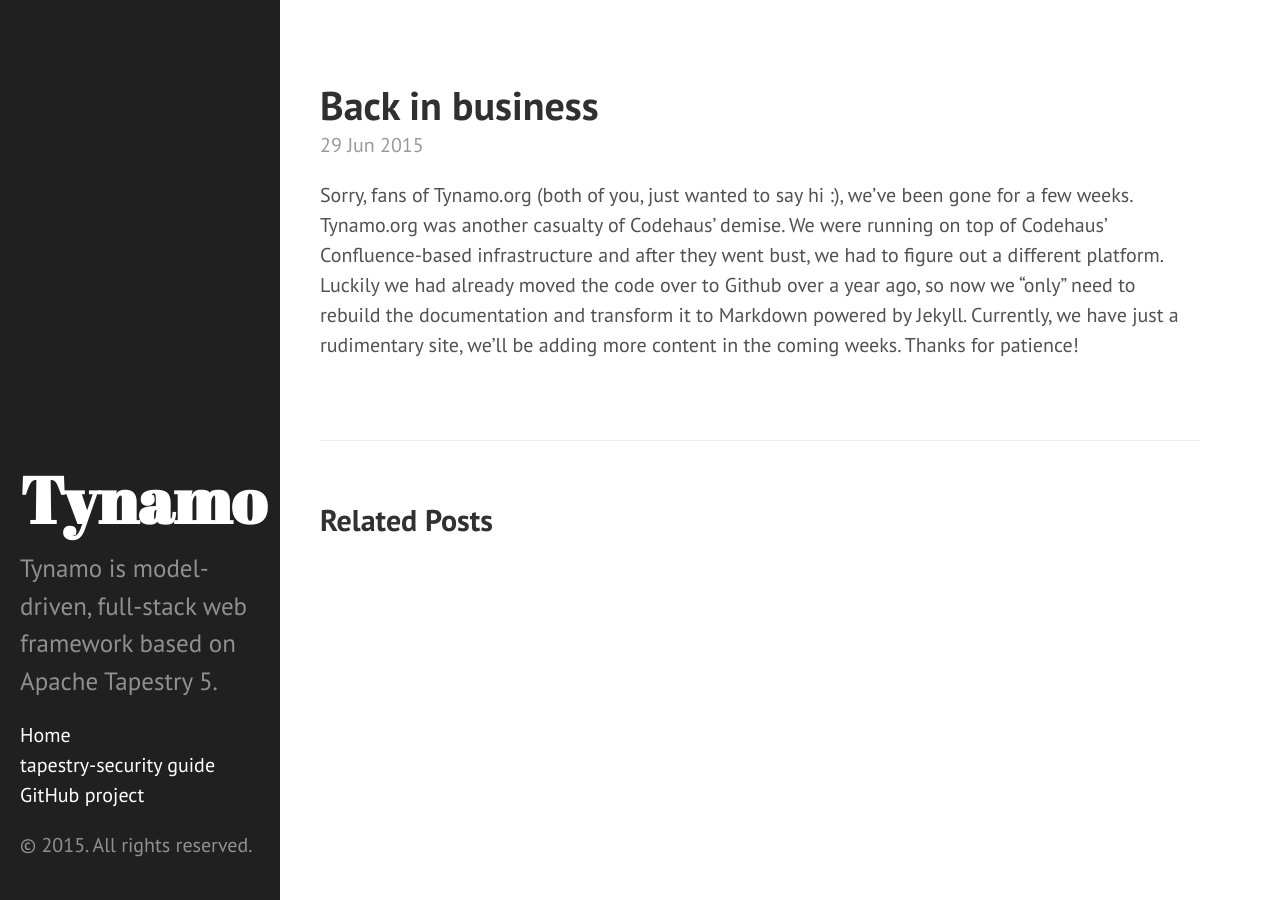
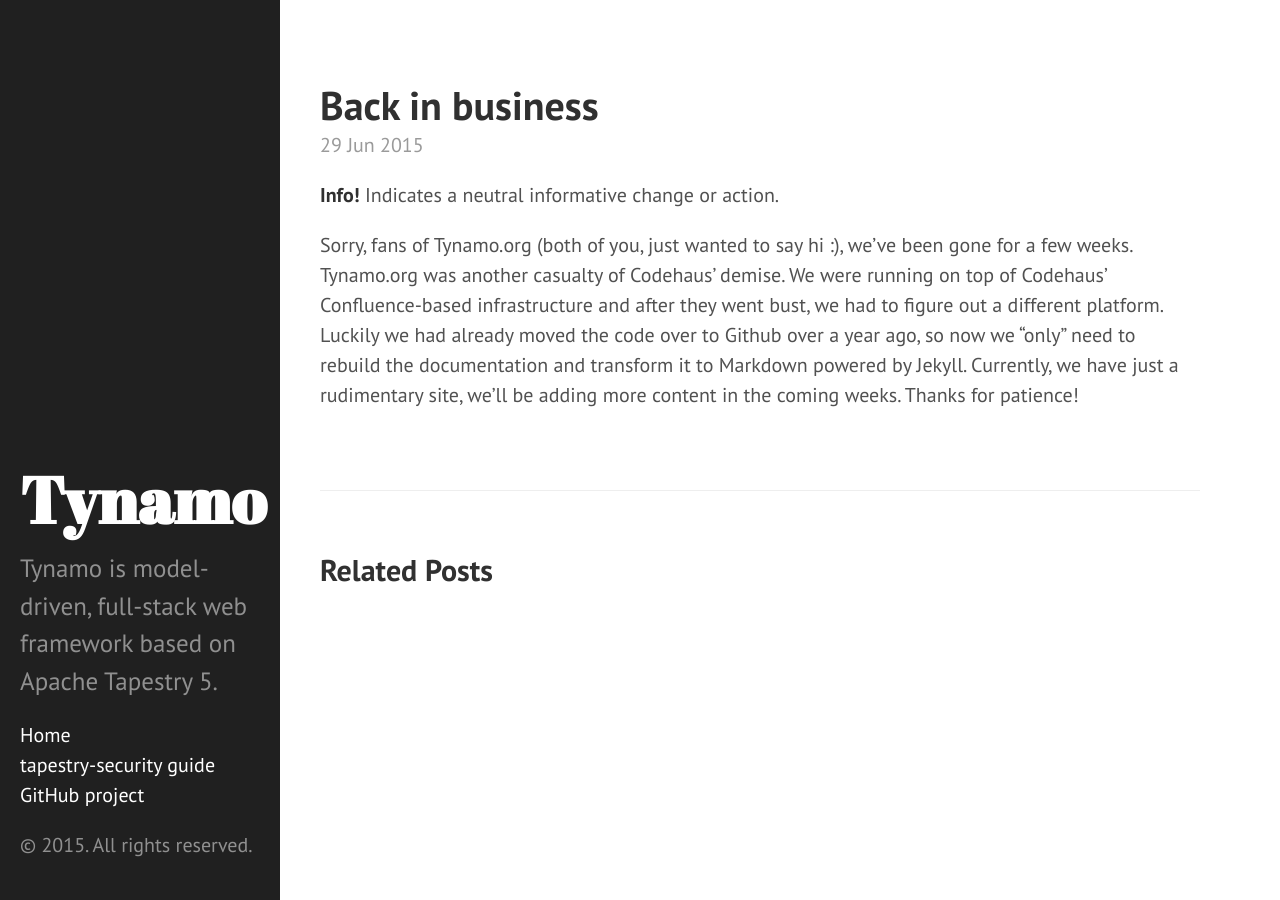
Before and after one commit to vjlamp/tynamo.github.io, a Jekyll site: the page built from _posts/2015-06-29-back-in-business.md, in a window 1280 px wide. Built offline with Jekyll 4.4.1, drawn with Linux system fonts in a browser that asks for light colours; Markdown is read by kramdown in place of the engine named in the settings.

```diff
--- a/_includes/head.html
+++ b/_includes/head.html
@@ -13,7 +13,9 @@
     {% endif %}
   </title>
 
-  <!-- CSS -->
+  <!-- CSS
+	<link rel="stylesheet" href="https://maxcdn.bootstrapcdn.com/bootstrap/3.3.5/css/bootstrap.min.css">
+  -->
   <link rel="stylesheet" href="/public/css/poole.css">
   <link rel="stylesheet" href="/public/css/syntax.css">
   <link rel="stylesheet" href="/public/css/hyde.css">
--- a/_posts/2015-06-29-back-in-business.md
+++ b/_posts/2015-06-29-back-in-business.md
@@ -3,4 +3,8 @@
 title: Back in business
 ---
 
+<span class="alert alert-info">
+  <strong>Info!</strong> Indicates a neutral informative change or action.
+</span>
+
 Sorry, fans of Tynamo.org (both of you, just wanted to say hi :), we've been gone for a few weeks. Tynamo.org was another casualty of Codehaus' demise. We were running on top of Codehaus' Confluence-based infrastructure and after they went bust, we had to figure out a different platform. Luckily we had already moved the code over to Github over a year ago, so now we "only" need to rebuild the documentation and transform it to Markdown powered by Jekyll. Currently, we have just a rudimentary site, we'll be adding more content in the coming weeks. Thanks for patience!
```
Also changed, not shown: 1 other file.
